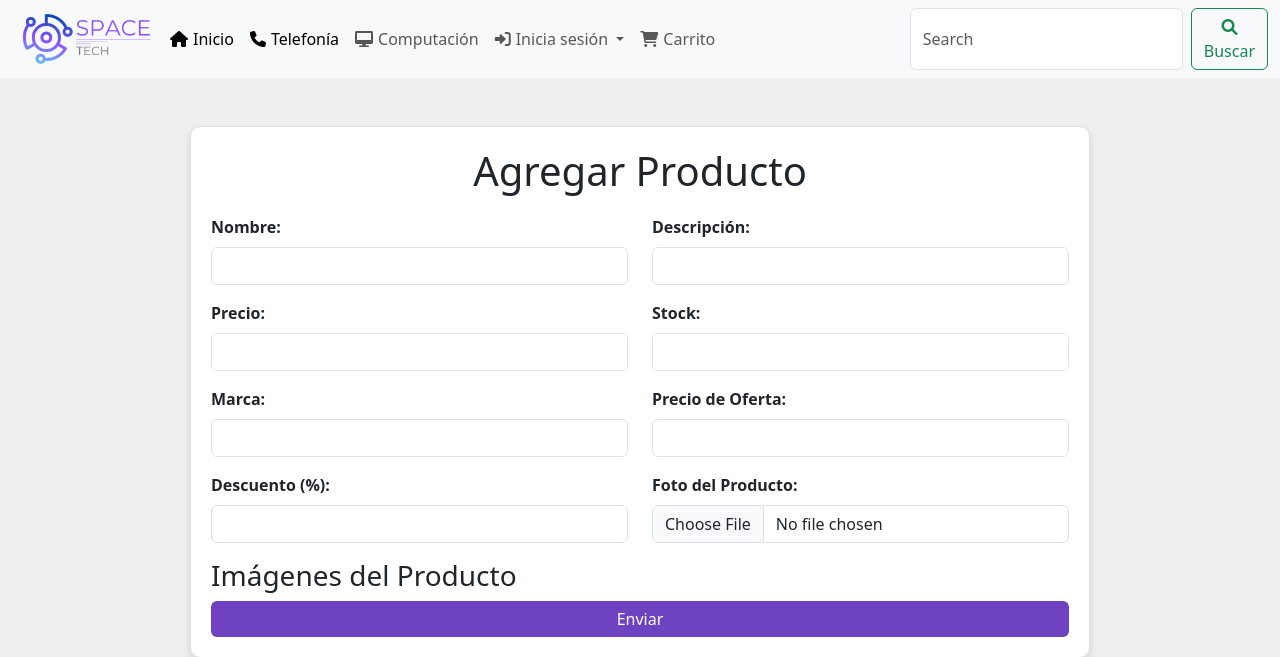
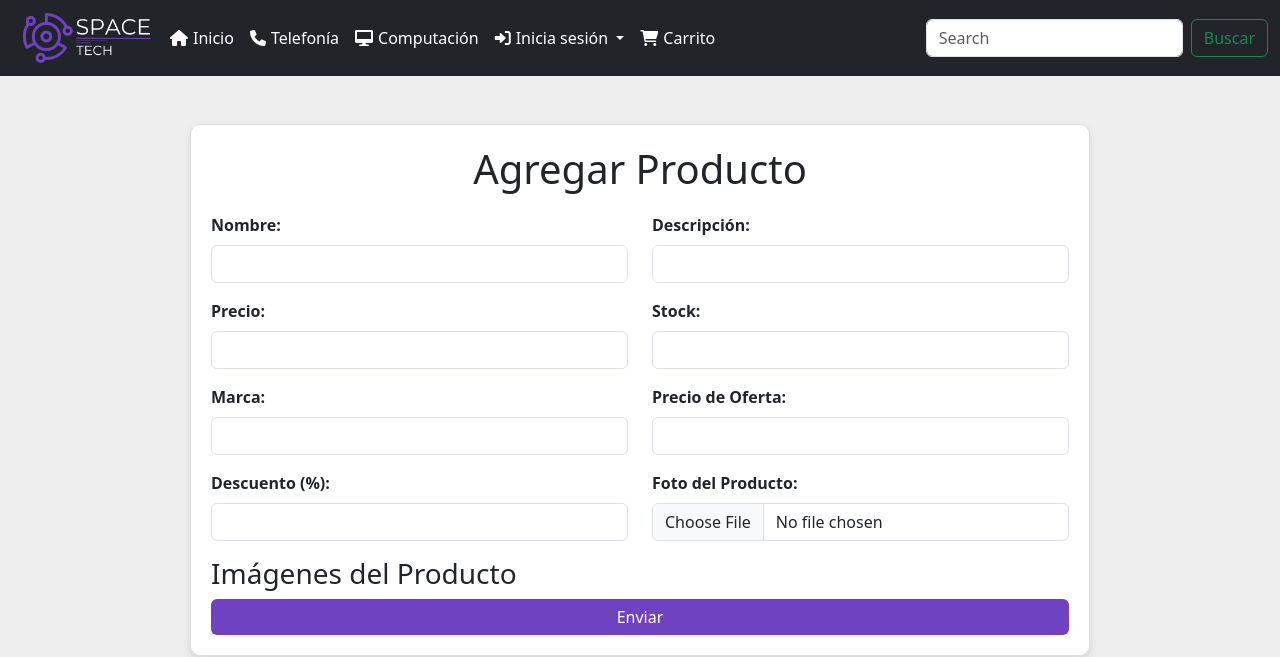
Before and after one commit to Nicxv/spaceTech2, a Django app: page /agregarP in a window 1280 px wide. Shown: the top 657 px of the page. Run offline with Django 4.2, Linux system fonts and the light colour scheme; some libraries are stand-ins or nearby versions.

Commit message:
color del menu

```diff
--- a/menu/templates/plantilla/menu.html
+++ b/menu/templates/plantilla/menu.html
@@ -8,6 +8,31 @@
     <link href="https://cdn.jsdelivr.net/npm/bootstrap@5.3.3/dist/css/bootstrap.min.css" rel="stylesheet" integrity="sha384-QWTKZyjpPEjISv5WaRU9OFeRpok6YctnYmDr5pNlyT2bRjXh0JMhjY6hW+ALEwIH" crossorigin="anonymous">
     <link rel="stylesheet" href="https://cdnjs.cloudflare.com/ajax/libs/font-awesome/6.0.0-beta3/css/all.min.css">
     <style>
+        .navbar-dark {
+            background-color: #212529;
+        }
+        .navbar-dark .navbar-nav .nav-link {
+            color: #ffffff;
+        }
+        .navbar-dark .navbar-nav .nav-link:hover {
+            color: #d4d4d4;
+        }
+        .navbar-dark .navbar-brand img {
+            filter: brightness(0) invert(1);
+        }
+        .navbar-dark .navbar-toggler {
+            border-color: rgba(255, 255, 255, 0.1);
+        }
+        .dropdown-menu {
+            background-color: #343a40; /* Darker background for dropdown */
+        }
+        .dropdown-item {
+            color: #ffffff;
+        }
+        .dropdown-item:hover {
+            background-color: #6f42c1; /* Purple background on hover */
+            color: #ffffff;
+        }
         .cart-badge {
             background-color: red;
             color: white;
@@ -39,14 +64,15 @@
         .nav-link i, .dropdown-item i {
             margin-right: 5px;
         }
+
     </style>
 </head>
 <body style="background-color: rgb(238, 238, 238);">
 
-<nav class="navbar navbar-expand-lg bg-body-tertiary">
+<nav class="navbar navbar-expand-lg navbar-dark">
     <div class="container-fluid">
-        <a href="/">
-            <img src="{% static 'img/SpaceLogo.png' %}" width="150px" alt="logo">
+        <a class="" href="{% url 'home' %}">
+            <img src="{% static 'img/logito.png' %}" width="150px" alt="logo">
         </a>
         <button class="navbar-toggler" type="button" data-bs-toggle="collapse" data-bs-target="#navbarSupportedContent" aria-controls="navbarSupportedContent" aria-expanded="false" aria-label="Toggle navigation">
             <span class="navbar-toggler-icon"></span>
@@ -54,10 +80,10 @@
         <div class="collapse navbar-collapse" id="navbarSupportedContent">
             <ul class="navbar-nav me-auto mb-2 mb-lg-0">
                 <li class="nav-item">
-                    <a class="nav-link active" aria-current="page" href="/"><i class="fas fa-home"></i>Inicio</a>
+                    <a class="nav-link " aria-current="page" href="/"><i class="fas fa-home"></i>Inicio</a>
                 </li>
                 <li class="nav-item">
-                    <a class="nav-link active" aria-current="page" href="#"><i class="fas fa-phone"></i>Telefonía</a>
+                    <a class="nav-link " aria-current="page" href="#"><i class="fas fa-phone"></i>Telefonía</a>
                 </li>
                 <li class="nav-item">
                     <a class="nav-link" href="#"><i class="fas fa-desktop"></i>Computación</a>
@@ -116,7 +142,7 @@
             </ul>
             <form class="d-flex" role="search" action="/" method="get">
                 <input class="form-control me-2" type="search" placeholder="Search" aria-label="Search" name="q">
-                <button class="btn btn-outline-success" type="submit"><i class="fas fa-search"></i>Buscar</button>
+                <button class="btn btn-outline-success" type="submit"></i>Buscar</button>
             </form>
         </div>
     </div>
```
Also changed, not shown: db.sqlite3, menu/static/img/logito.png (added).
